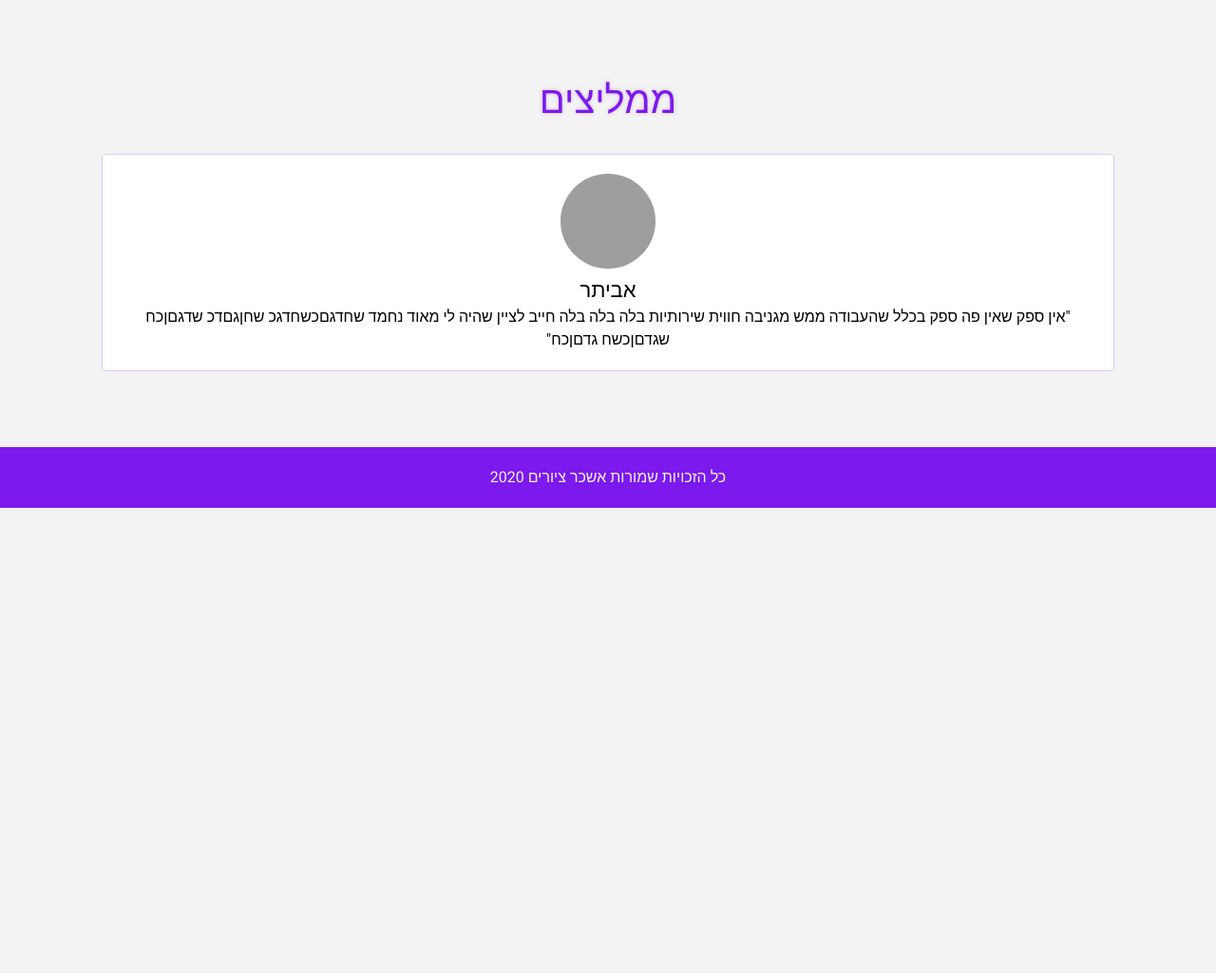
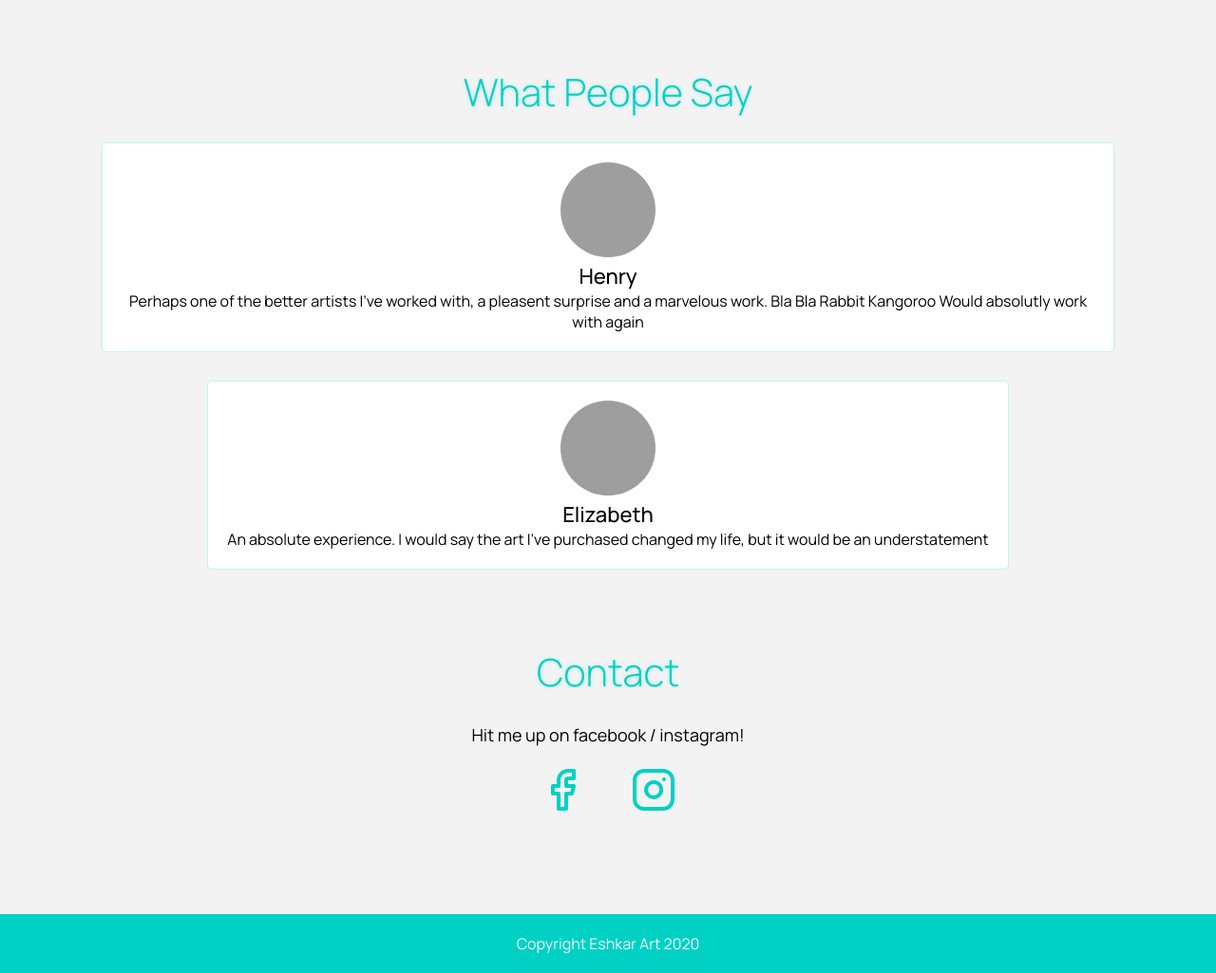
Before and after one commit to justmeben/eshkar_site, a plain HTML site: page index.html in a window 1280 px wide. Shown: the part 1003-2028 px from the top of the page at 95% size. Before the commit the page ends 1538 px from the top, so only its background shows below. Drawn offline with nearby package versions, Linux system fonts and the light colour scheme; grey boxes are pictures that could not be loaded.

Commit message:
change color and language

```diff
--- a/index.html
+++ b/index.html
@@ -16,6 +16,7 @@
     <link href="https://fonts.googleapis.com/css2?family=Rubik:wght@300;400;500;700&display=swap" rel="stylesheet">
     <link href="https://fonts.googleapis.com/css2?family=M+PLUS+1p:wght@100;300;400;500;700;800;900&display=swap" rel="stylesheet">
     <link href="https://fonts.googleapis.com/css2?family=Heebo:wght@100;200;300;400;500;600;700&display=swap" rel="stylesheet">
+    <link href="https://fonts.googleapis.com/css2?family=Manrope:wght@200;300;400;500;600;700;800&display=swap" rel="stylesheet">
 
 
 </head>
@@ -28,7 +29,7 @@
 
 
     <nav>
-        <span class='title'>אשכר ציורים</span>
+        <span class='title'>Eshkar Art</span>
         <span class='contact'>
             <i data-feather="facebook"></i>
             <i data-feather="instagram"></i>
@@ -41,30 +42,49 @@
     </div>
 
     <div class='container'>
-        <h1>עבודות</h1>
+        <h1>My Work</h1>
 
         <section class='gallery'>
-            <img src='https://picsum.photos/1300'>
+            <img src='https://picsum.photos/600'>
             <img src='https://images.unsplash.com/photo-1536657464919-892534f60d6e?ixlib=rb-1.2.1&ixid=eyJhcHBfaWQiOjEyMDd9&auto=format&fit=crop&w=1053&q=80'>
-            <img src='https://picsum.photos/1302'>
-            <img src='https://picsum.photos/1299'>
-            <img src='https://picsum.photos/1298'>
-            <img src='https://picsum.photos/1297'>
+            <img src='https://picsum.photos/602'>
+            <img src='https://picsum.photos/699'>
+            <img src='https://picsum.photos/698'>
+            <img src='https://picsum.photos/697'>
         </section>
 
-        <h1>ממליצים</h1>
+        <h1>What People Say</h1>
         <section class='social'>
             <div class='card'>
                 <img src='https://www.fairtravel4u.org/wp-content/uploads/2018/06/sample-profile-pic.png'>
-                <div class='name'>אביתר</div>
-                <div class='desc'>"אין ספק שאין פה ספק בכלל שהעבודה ממש מגניבה חווית שירותיות בלה בלה בלה חייב לציין שהיה לי מאוד נחמד שחדגםכשחדגכ שחןגםדכ שדגםןכח שגדםןכשח גדםןכח"</div>
+                <div class='name'>Henry</div>
+                <div class='desc'>Perhaps one of the better artists I've worked with, a pleasent surprise and a marvelous work. Bla Bla Rabbit Kangoroo Would absolutly work with again</div>
 
             </div>
+
+            <div class='card'>
+                <img src='https://images.unsplash.com/photo-1571175351749-e8d06f275d85?ixlib=rb-1.2.1&auto=format&fit=crop&w=1000&q=80'>
+                <div class='name'>Elizabeth</div>
+                <div class='desc'>An absolute experience. I would say the art I've purchased changed my life, but it would be an understatement</div>
+
+            </div>
+        </section>
+
+        <h1>Contact</h1>
+        <section>
+            <p>
+                Hit me up on facebook / instagram!
+                <br>
+                <span class='contact'>
+                    <i data-feather="facebook"></i>
+                    <i data-feather="instagram"></i>
+                </span>
+            </p>
         </section>
     </div>
 
     <footer>
-        כל הזכויות שמורות אשכר ציורים 2020
+        Copyright Eshkar Art 2020
     </footer>
 
     <script src="script.js" async defer></script>
--- a/style.css
+++ b/style.css
@@ -1,15 +1,16 @@
 :root {
     --background-color: #f3f3f3;
-    --main-color: #7c19ed;
-    --main-color-transparent: #7c19ed3d;
+    --main-color: #00D1C4;
+    --main-color-transparent: #00D1C43d;
 }
 
 html,
 body {
     /* font-family: 'Rubik', sans-serif; */
     /* font-family: 'M PLUS 1p', sans-serif; */
-    font-family: 'Heebo', sans-serif;
-    direction: rtl;
+    /* font-family: 'Heebo', sans-serif; */
+    font-family: 'Manrope', sans-serif;
+    /* direction: rtl; */
     margin: 0;
     background: var(--background-color);
 }
@@ -23,7 +24,7 @@ nav {
 nav .title {
     font-weight: 300;
     font-size: 40px;
-    text-shadow: 0 0 4px #d5cddda1;
+    text-shadow: 0 0 4px var(--main-color-transparent);
 }
 
 nav div {
@@ -31,7 +32,7 @@ nav div {
 }
 
 nav .contact {
-    float: left;
+    float: right;
     color: white;
     margin-left: -20px;
 }
@@ -50,11 +51,30 @@ nav .contact svg:hover {
     cursor: pointer;
 }
 
+p {
+    font-size: 18px
+}
+
+p .contact svg {
+    transform: scale(2);
+    border-radius: 5px;
+    margin: 30px;
+    padding: 4px;
+    transition: .3s;
+    color: var(--main-color);
+}
+
+p .contact svg:hover {
+    background: var(--main-color);
+    color: var(--background-color);
+    cursor: pointer;
+}
+
 h1 {
     font-size: 40px;
     font-weight: 300;
     color: var(--main-color);
-    text-shadow: 0 0 4px #6a11c23d;
+    text-shadow: 0 0 4px var(--main-color-transparent);
 }
 
 .container {
@@ -81,6 +101,7 @@ img {
     height: 40vw;
     width: 40vw;
     transition: .3s;
+    border-radius: 3px;
     /* max-width: 600px;
     max-height: 600px; */
 }
```
